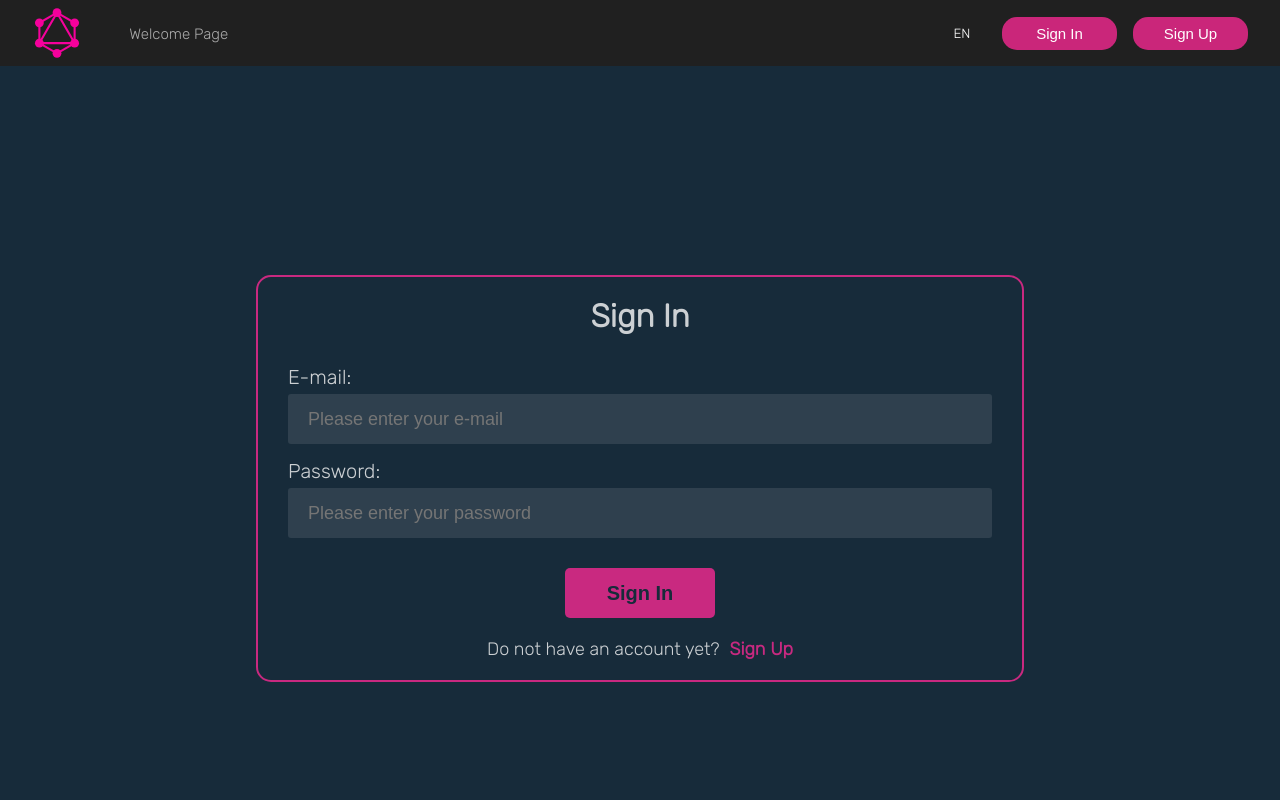
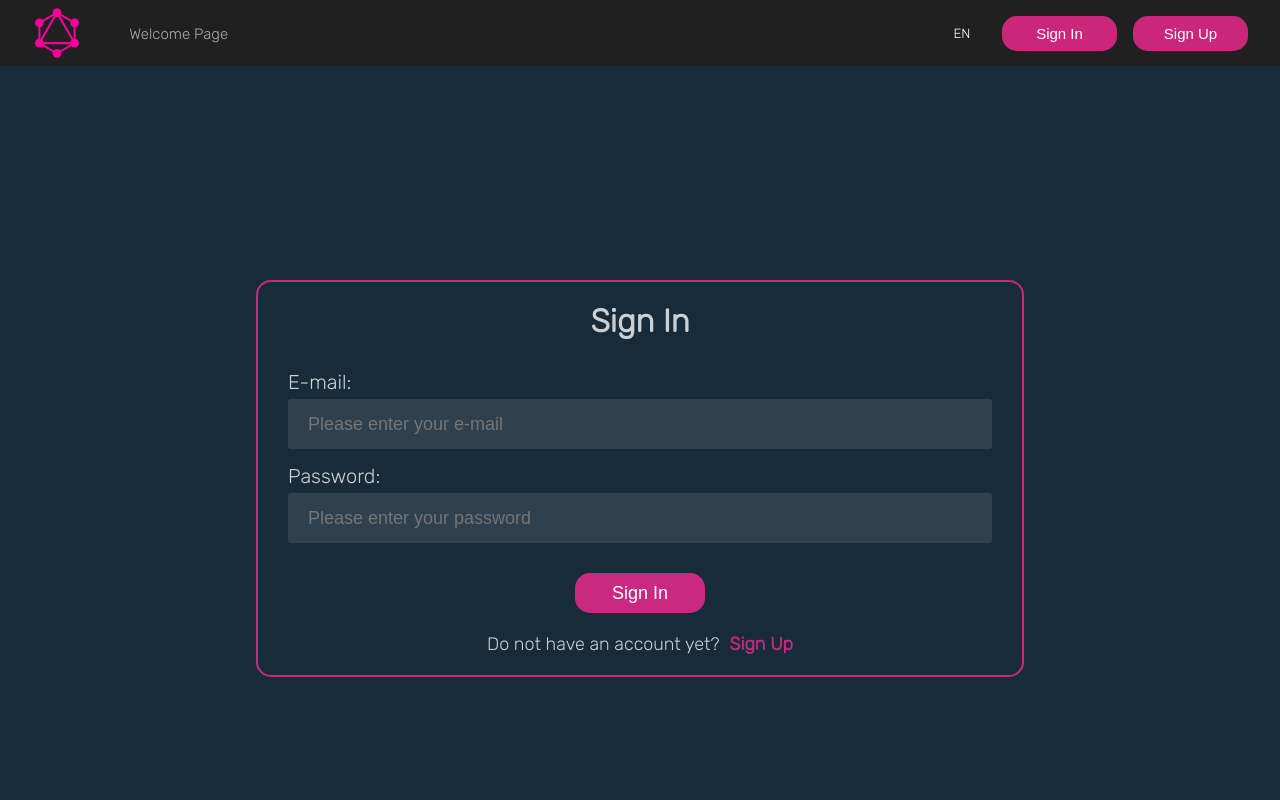
Before and after one commit to oolenkazolot/graphiql-app, a React (Vite) app: page /SignIn in a window 1280 px wide. Shown: the top 800 px of the page. Built offline with nearby package versions, Linux system fonts and the light colour scheme; no server answers.

Commit message:
fix: fix button styles

```diff
--- a/src/components/headerBtns/HeaderBtns.scss
+++ b/src/components/headerBtns/HeaderBtns.scss
@@ -15,10 +15,19 @@
   &__sign-up {
     background: $color-pink;
     border-radius: 15px;
-    padding: 0.5rem 0.8rem;
     border: none;
     transition: $transition-buttons;
     min-width: 115px;
+    height: 35px;
+
+    & .nav__link {
+      display: flex;
+      justify-content: center;
+      align-items: center;
+      min-width: inherit;
+      height: inherit;
+    }
+
     @include mobile {
       background: transparent;
       padding: 0;
--- a/src/pages/signUpPage/signUpPage.scss
+++ b/src/pages/signUpPage/signUpPage.scss
@@ -119,17 +119,17 @@ label[for='user-confirm-pass'] {
 .button-auth {
   display: block;
   margin: 30px auto 20px;
-  width: 150px;
-  height: 50px;
+  min-width: 130px;
+  height: 40px;
   background-color: $color-pink;
-  color: $bg-main-second;
-  font-size: 20px;
-  font-weight: 700;
+  color: $color-white;
+  font-size: 18px;
+  font-weight: 500;
   transition: $transition;
-  border-radius: 5px;
+  border-radius: 15px;
 
   @media all and (max-width: $mobile-width) {
-    width: 110px;
+    min-width: 110px;
     height: 35px;
     font-size: 14px;
     margin: 20px auto 20px;
@@ -137,7 +137,6 @@ label[for='user-confirm-pass'] {
 
   &:hover {
     background-color: $color-pink-hover;
-    color: $color-title;
   }
 }
 
```
